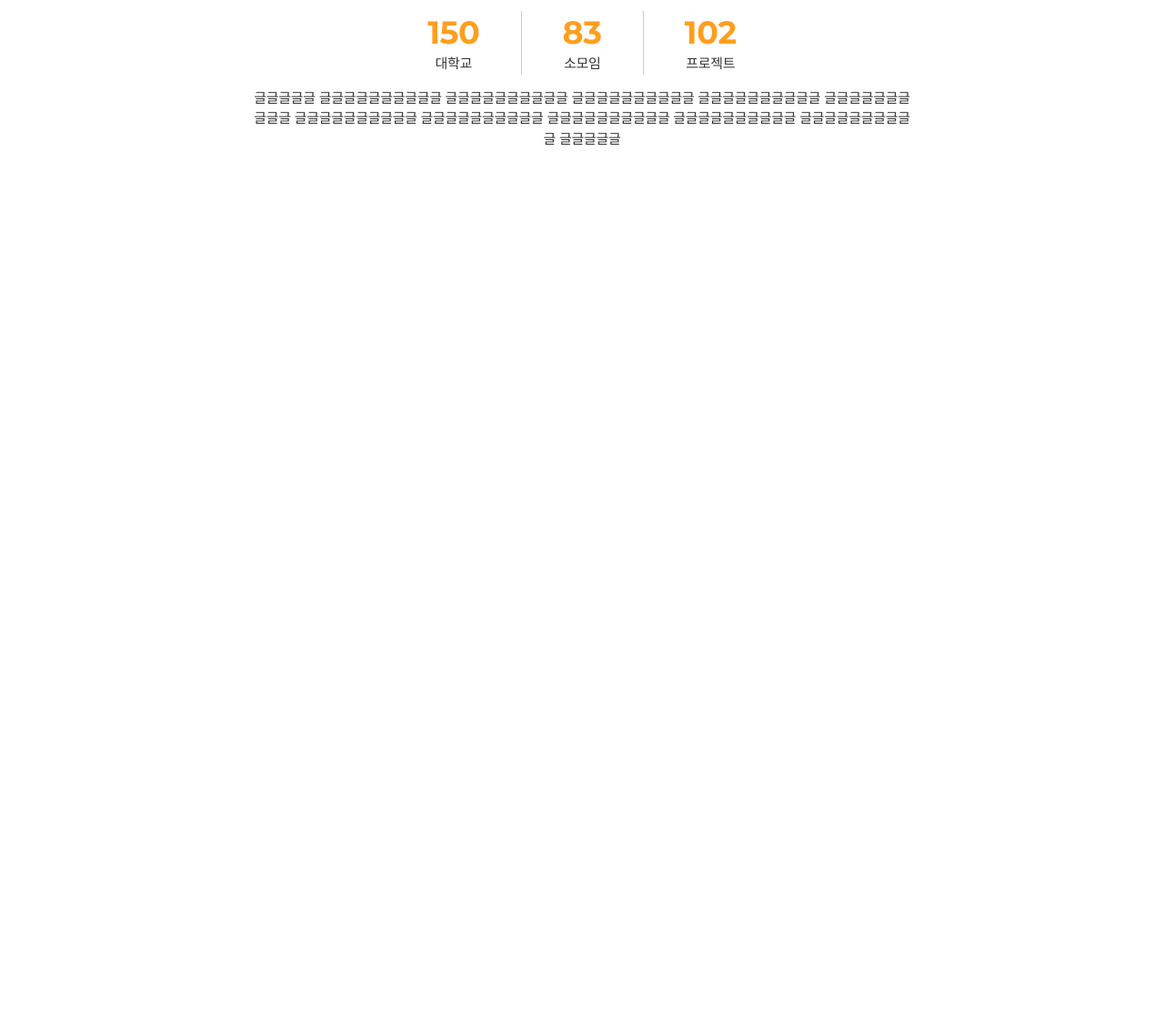
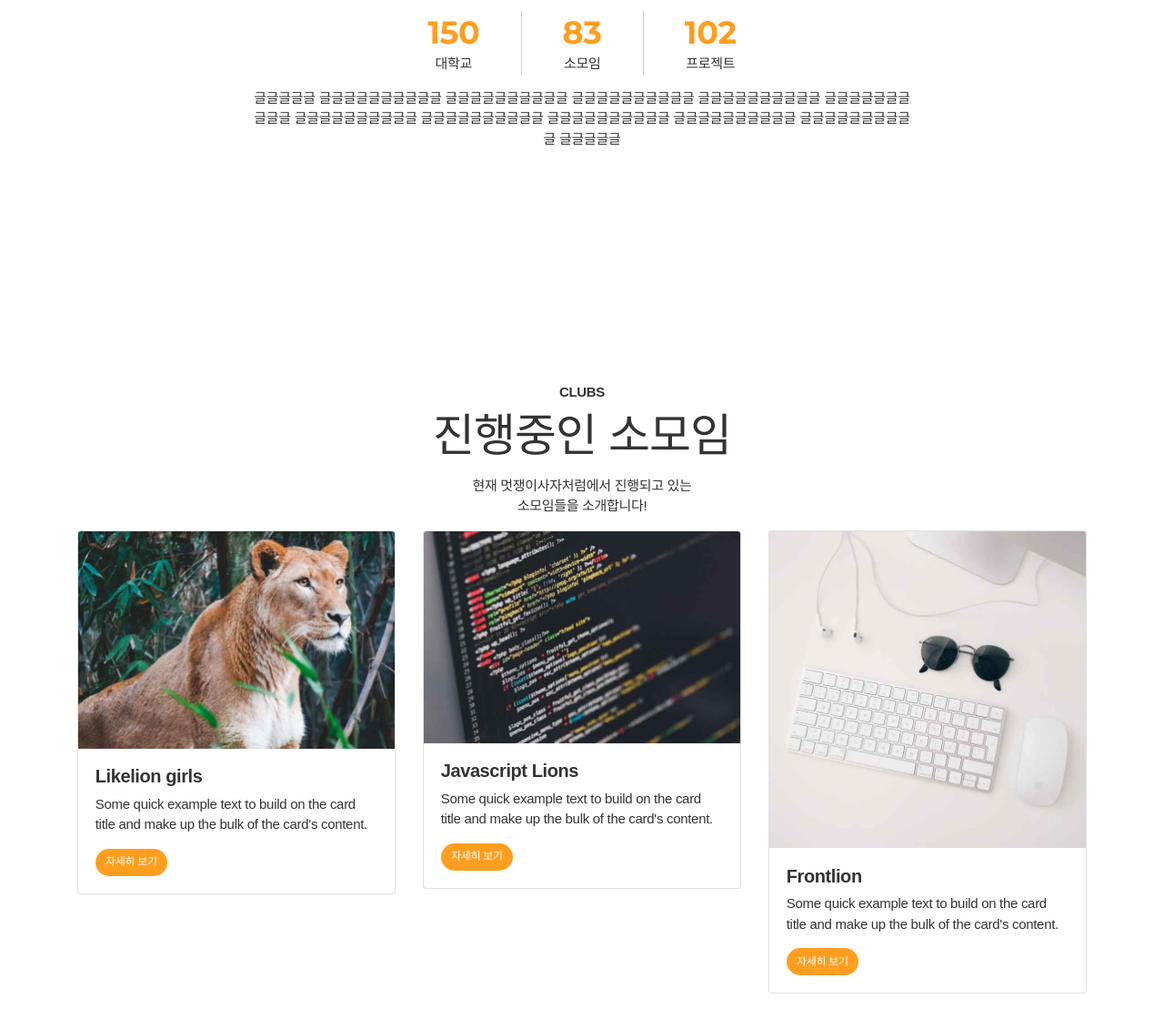
Before and after one commit to hmu332233/bootstrap4_tutorial, a plain HTML site: page projects/landing/index.html in a window 1280 px wide. Shown: the part 1027-2158 px from the top of the page at 91% size. Before the commit the page ends 1326 px from the top, so only its background shows below. Drawn offline with nearby package versions, Linux system fonts and the light colour scheme.

Commit message:
[Add] landing - cards

```diff
--- a/projects/landing/css/custom.css
+++ b/projects/landing/css/custom.css
@@ -171,3 +171,21 @@ a.bg-primary:hover {
   font-size: 2.33333rem;
   line-height: 1.37;
 }
+
+/* Clubs */
+.card {
+  text-align: left;
+}
+
+.card-title {
+  font-size: 1.333333rem;
+  font-weight: 700;
+  line-height: 1.2;
+  letter-spacing: -0.02em;
+  margin-bottom: 0.5rem;
+}
+
+.btn.btn-primary {
+  border: none;
+  font-size: 0.8rem;
+}
--- a/projects/landing/index.html
+++ b/projects/landing/index.html
@@ -106,6 +106,58 @@
 		</div>
 	</section>
 	<!-- //About -->
+	<!-- Clubs -->
+	<section id="clubs" class="section">
+		<div class="container">
+			<header class="section__header">
+				<h2 class="section__title">
+					<span class="section__category">Clubs</span>
+					진행중인 소모임
+				</h2>
+				<p class="section__text">
+					현재 멋쟁이사자처럼에서 진행되고 있는<br>
+					소모임들을 소개합니다!
+				</p>
+			</header>
+			<div class="row cards">
+				<div class="col-12 col-md-4">
+					<div class="card mb-3 md-md-0">
+						<img class="card-img-top" src="assets/item-1@2x.jpg">
+						<div class="card-body">
+							<h4 class="card-title">Likelion girls</h4>
+							<p class="card-text">Some quick example text to build on the card title and make up the bulk of the card's content.</p>
+							<a href="#" class="btn btn-primary bg-primary">자세히 보기</a>
+						</div>
+					</div>
+				</div>
+				<div class="col-12 col-md-4">
+					<div class="card mb-3 md-md-0">
+						<img class="card-img-top" src="assets/item-2@2x.jpg">
+						<div class="card-body">
+							<h4 class="card-title">Javascript Lions</h4>
+							<p class="card-text">Some quick example text to build on the card title and make up the bulk of the card's content.</p>
+							<a href="#" class="btn btn-primary bg-primary">자세히 보기</a>
+						</div>
+					</div>
+				</div>
+				<div class="col-12 col-md-4">
+					<div class="card">
+						<img class="card-img-top" src="assets/item-3@2x.jpg">
+						<div class="card-body">
+							<h4 class="card-title">Frontlion</h4>
+							<p class="card-text">Some quick example text to build on the card title and make up the bulk of the card's content.</p>
+							<a href="#" class="btn btn-primary bg-primary">자세히 보기</a>
+						</div>
+					</div>
+				</div>
+
+
+
+			</div>
+		</div>
+
+	</section>
+	<!-- //Clubs -->
   <!-- jQuery -->
   <script src="https://cdnjs.cloudflare.com/ajax/libs/jquery/3.2.1/jquery.min.js"></script>
   <!-- bootstrap -->
```
